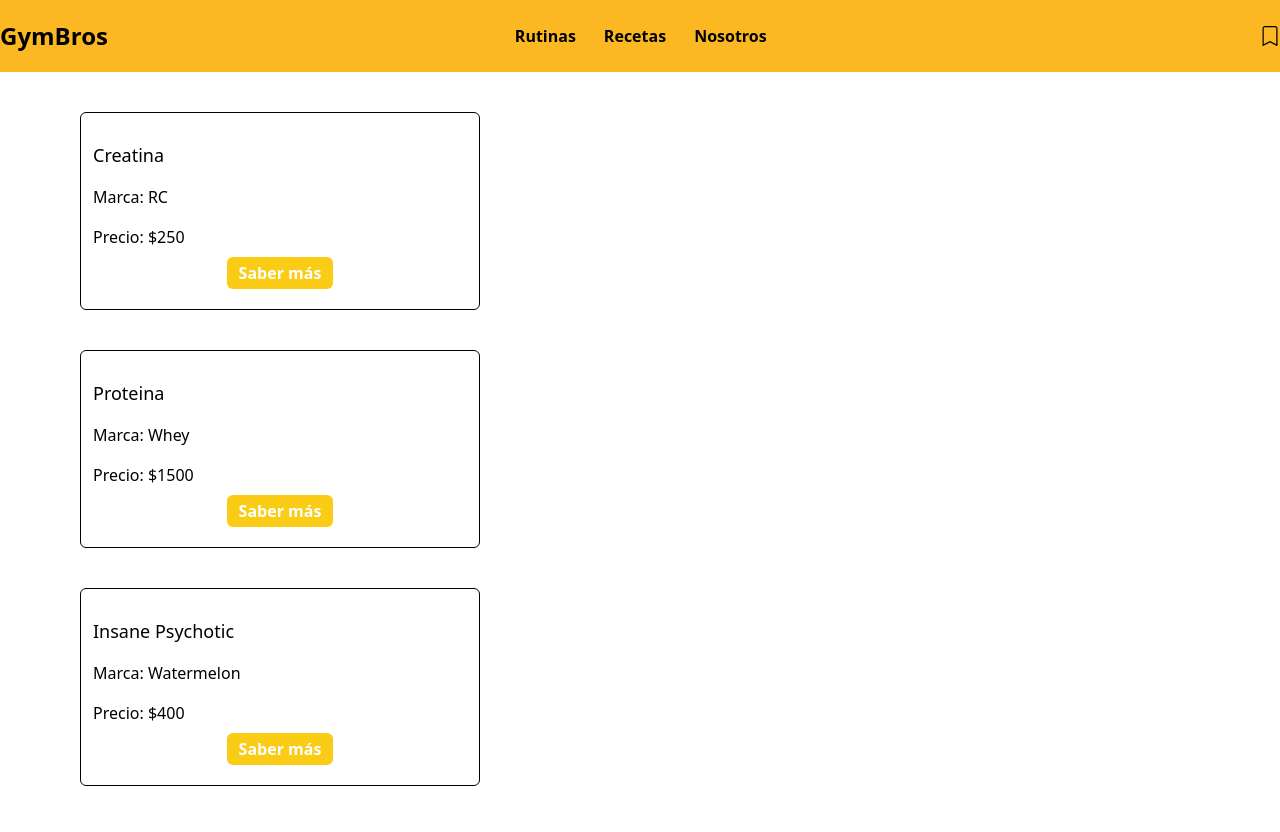
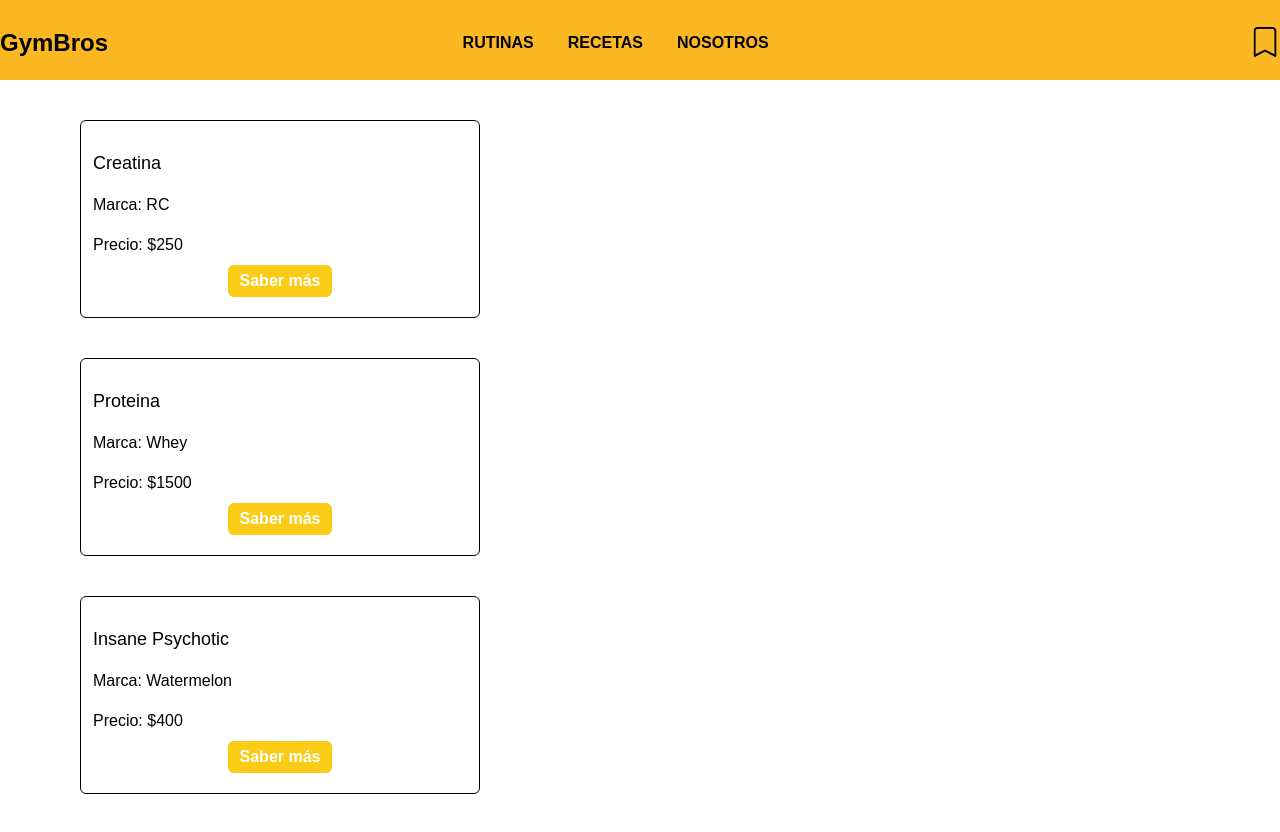
Before and after one commit to saintmrti/ProyectoGymBros, a React (Vite) app: page / in a window 1280 px wide. Built offline with nearby package versions, Linux system fonts and the light colour scheme.

Commit message:
hicimos cambios en navbar para mejorar sus estilos

```diff
--- a/src/components/navbar/NavBar.jsx
+++ b/src/components/navbar/NavBar.jsx
@@ -10,18 +10,18 @@
 
   return (
     <>
-      <nav id='navbar' className='py-5 relative'>
+      <nav className='py-5 relative'>
         <div className='container mx-auto flex items-center px-8 xl:px-0 font-bold'>
-          <h1 className='flex flex-grow font-sans text-2xl'><a href="">GymBros</a></h1>
+          <h1 className='flex flex-grow text-2xl'><a href="">GymBros</a></h1>
           <div className='flex lg:hidden'>
-            <button onClick={openMenu}><i className='bi bi-list' style={{fontSize: 25}}></i></button>
+            <button onClick={openMenu}><i id='iconNav' className='bi bi-list'></i></button>
           </div>
           <div id='menu' className='lg:flex hidden flex-grow justify-between items-center absolute lg:relative lg:top-0 top-20 w-full lg:w-auto left-0 p-7 lg:p-0'>
             <ul className='flex flex-col lg:flex-row'>
-              <li className='mr-7 mb-5 lg:mb-0'>
+              <li className='mr-3 mb-5 lg:mb-0'>
                 <a href="">Rutinas</a>
               </li>
-              <li className='mr-7 mb-5 lg:mb-0'>
+              <li className='mr-3 mb-5 lg:mb-0'>
                 <a href="">Recetas</a>
               </li>
               <li className='mb-5 lg:mb-0'>
--- a/src/components/navbar/SaveWidget.jsx
+++ b/src/components/navbar/SaveWidget.jsx
@@ -1,7 +1,7 @@
 const SaveWidget = () => {
   return (
     <button className='lg:flex hidden'>
-        <a href=""><i className='bi bi-bookmark' style={{fontSize: 20}}></i></a>
+        <a href=""><i className='bi bi-bookmark' style={{fontSize: 30}}></i></a>
     </button>
   )
 }
--- a/src/index.css
+++ b/src/index.css
@@ -2,8 +2,35 @@
 @tailwind components;
 @tailwind utilities;
 
-#navbar {
+* {
+    padding: 0;
+    margin: 0;
+    text-decoration: none;
+    list-style: none;
+}
+
+body {
+    font-family: sans-serif;
+}
+nav {
     background-color: #FCB823;
+    height: 80px;
+}
+
+nav ul a {
+    text-transform: uppercase;
+    border: 1px solid transparent;
+    padding: 7px 10px;
+    border-radius: 3px;
+}
+
+a.active, nav ul a:hover {
+    border: 1px solid black;
+    transition: .5s;
+}
+
+#iconNav {
+    font-size: 30px;
 }
 
 .cardInfo {
```
